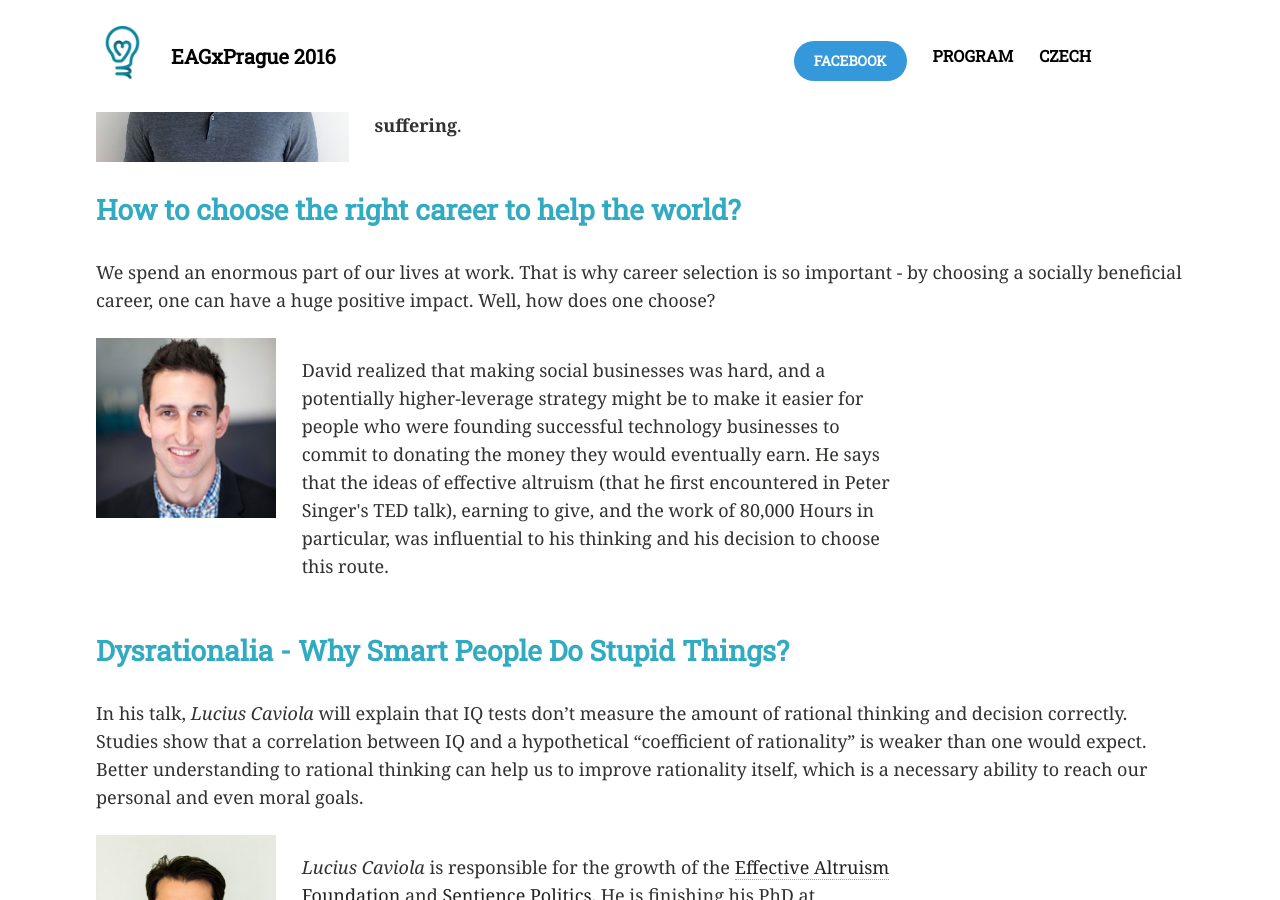
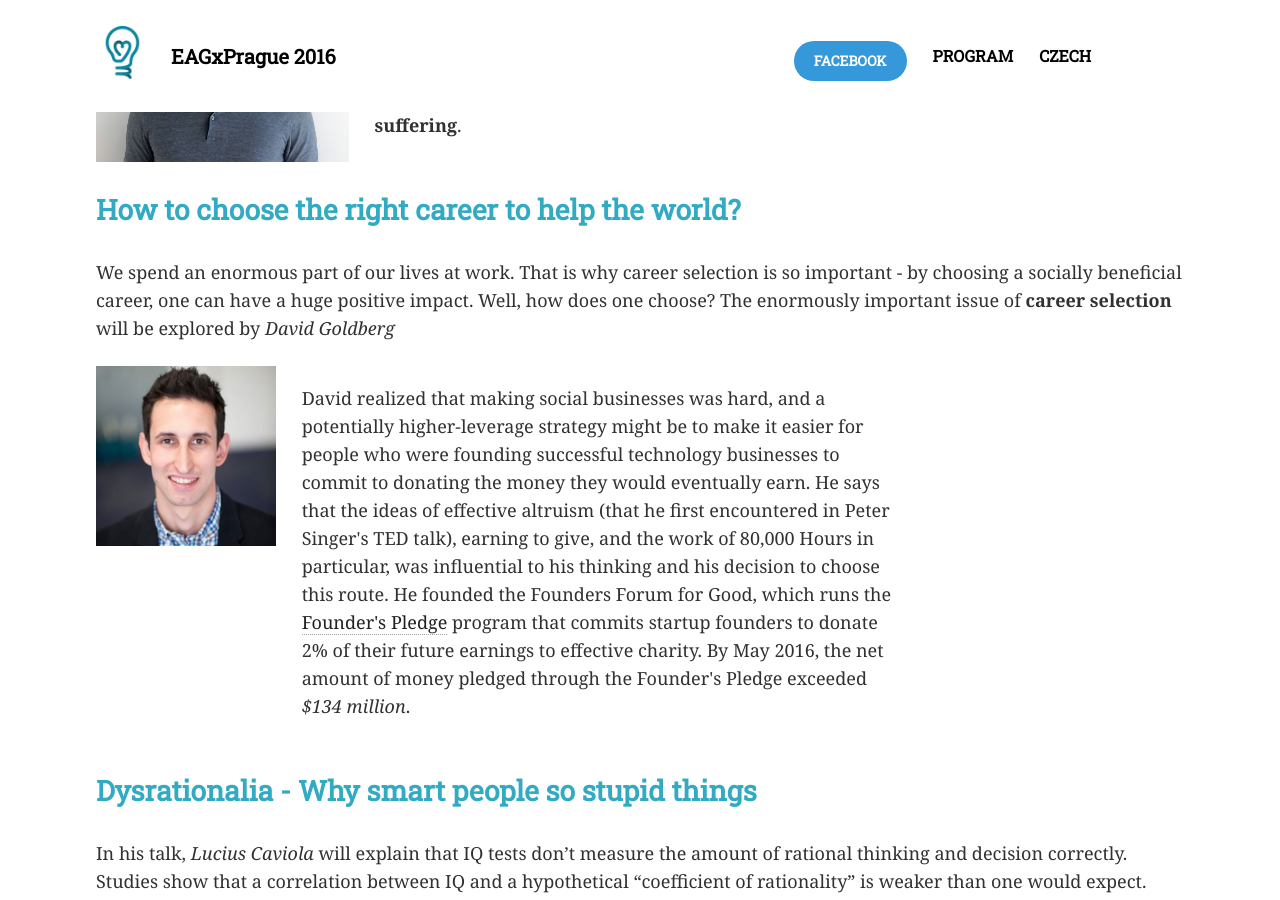
Before and after one commit to ea-czech-republic/eagxprague.org, a Jekyll site: the page built from english.md, in a window 1280 px wide and 900 px high, scrolled down 1944 px. Built offline with Jekyll 4.4.1, drawn with Linux system fonts in a browser that asks for light colours; nearby versions of some CDN libraries.

Commit message:
More English

```diff
--- a/english.md
+++ b/english.md
@@ -61,18 +61,30 @@ to secure a good future free of suffering</b>.
 We spend an enormous part of our lives at work. That is why
 career selection is so important - by choosing a socially beneficial career,
 one can have a huge positive impact. Well, how does one choose?
+The enormously important issue of <b>career selection</b> will be explored
+by <i>David Goldberg</i>
 
 <div class="speaker">
 <img src="images/speakers/david-goldberg.jpg"
 	style="width: 180px;" >
 <div class="desc">
 <p>
-David realized that making social businesses was hard, and a potentially higher-leverage strategy might be to make it easier for people who were founding successful technology businesses to commit to donating the money they would eventually earn. He says that the ideas of effective altruism (that he first encountered in Peter Singer's TED talk), earning to give, and the work of 80,000 Hours in particular, was influential to his thinking and his decision to choose this route.
+David realized that making social businesses was hard, and a potentially
+higher-leverage strategy might be to make it easier for people who were
+founding successful technology businesses to commit to donating the money they
+would eventually earn. He says that the ideas of effective altruism (that he
+first encountered in Peter Singer's TED talk), earning to give, and the work
+of 80,000 Hours in particular, was influential to his thinking and his decision
+to choose this route. He founded the Founders Forum for Good, which runs the
+<a href="https://founderspledge.com/">Founder's Pledge</a> program that
+commits startup founders to donate 2% of their future earnings to effective
+charity. By May 2016, the net amount of money pledged through the Founder's
+Pledge exceeded <i>$134 million</i>.
 </p>
 </div>
 </div>
 
-## Dysrationalia - Why Smart People Do Stupid Things?
+## Dysrationalia - Why smart people so stupid things
 
 In his talk, <i>Lucius Caviola</i> will explain that IQ tests don't measure
 the amount of rational thinking and decision correctly.
```
